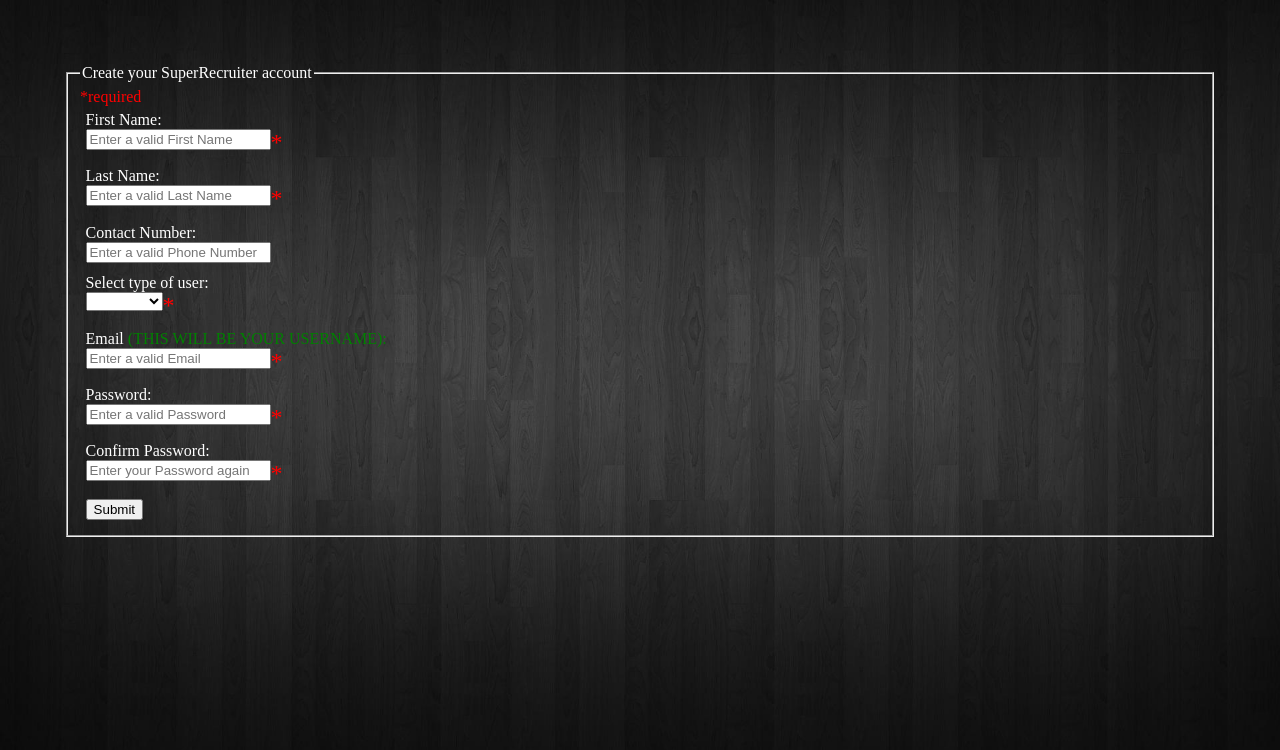
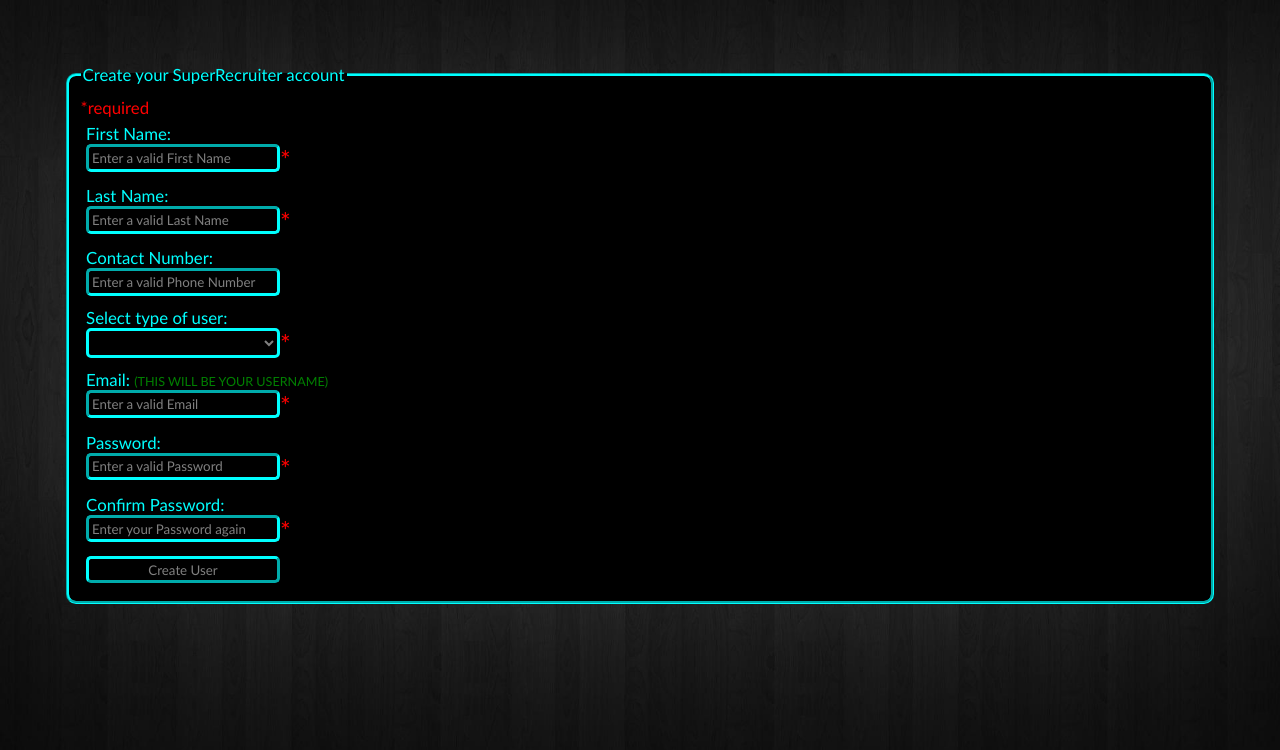
Before and after one commit to tscott8/tscott8.github.io, a PHP site: page /new_user_form.html in a window 1280 px wide. Shown: the top 750 px of the page. Run offline with PHP 8.4, Linux system fonts and the light colour scheme.

Commit message:
update to app

```diff
--- a/SuperRecruiter.css
+++ b/SuperRecruiter.css
@@ -4,14 +4,21 @@
 	margin-top:5%;
     width: 90%;
 }
-.myform h2 {
-	color:darkcyan;
+.myform {
+	background-color:black;
+	border-radius: 10px;
+	font-family:"Trebuchet MS", Helvetica, sans-serif;
+	color:aqua;
+	padding:1%;
+	border-color: aqua;
+	border-width: medium;
+	font-size: 105%;
 }
-.myform p {
+.myform fieldset{
 	max-width: inherit;
-}
-.myform fieldset {
-	max-width: inherit;
+	border-radius: 10px;
+	border-color: aqua;
+	border-width: medium;
 }
 .myform ul{
 	list-style-type: none;
@@ -20,16 +27,46 @@
 	overflow: hidden;
 }
 .myform li{
+	list-style-type: none;
+	margin: 0;
+	overflow: hidden;
 	padding: .5%;
+}
+
+.myform input, textarea, button, select, option {
+	border-radius: 5px;
+	border-width: medium;
+	border-color: aqua;
+	background-color: black;
+	color:gray;
+	font-family: inherit;
+	padding: .25%;
+	min-width: 17.5%;
+	box-sizing:border-box;
 }
 .asterisk {
 	color:red;
 	font-size: 150%;
 	vertical-align: top;
-
 }
 body {
    background-image: url("background.jpg");
    background-size: cover;
-color: White;
+	color: White;
 }
+
+input::-webkit-input-placeholder {
+color: gray !important;
+}
+
+input:-moz-placeholder { /* Firefox 18- */
+color: gray !important;
+}
+
+input::-moz-placeholder {  /* Firefox 19+ */
+color: gray !important;
+}
+
+input:-ms-input-placeholder {
+color: gray !important;
+}
--- a/new_user_form.html
+++ b/new_user_form.html
@@ -80,9 +80,10 @@ header("location: menu.php");
         </script>
     </head>
     <body class="center" onload="check_user_type()">
-        <form class="myform" id="register" action="create_new_user.php" method="post" onsubmit="return checkForm()">
-            <fieldset>
-            <legend>Create your SuperRecruiter account</legend>
+		<fieldset class="myform">
+		<legend>Create your SuperRecruiter account</legend>
+        <form id="register" action="create_new_user.php" method="post" onsubmit="return checkForm()">
+
 				<span style="color:red">*required</span>
             <ul>
                 <li>First Name:
@@ -111,13 +112,13 @@ header("location: menu.php");
 						<option value="CE">Civil Engineering</option>
 						<option value="CIT">CIT</option>
 						<option value="Physics">Physics</option>
-					</select><span style="color:red">*</span>
+					</select><span class="asterisk">*</span>
 				</li>
 				<li style="display:none" id="skills">Please list your skills:
 					<!--dynamic unfolding list would be nice-->
 					<br><textarea rows="10" cols="30"></textarea><span class="asterisk">*</span>
 				</li>
-				<li>Email <span style="color:green; text-transform:uppercase;">(this will be your username):</span>
+				<li>Email: <span style="color:green; text-transform:uppercase; font-size:75%;">(this will be your username)</span>
                     <br><input type="email" id="email" name="email" onchange="clear_message()" placeholder="Enter a valid Email"/><span class="asterisk">*</span>
                     <div id="email_message" style="color:Red"></div></li>
                 <li>Password:
@@ -126,9 +127,9 @@ header("location: menu.php");
                 <li>Confirm Password:
                     <br><input type="password" id="password_confirm" name="password_confirm" onchange="clear_message(); checkPassMatch();" placeholder="Enter your Password again"/><span class="asterisk">*</span>
                     <div id="match_message" style="color:Red"></div></li>
-                <li><input type="submit"/></li>
+			<li><button type="submit" name="submit"/>Create User</button></li>
             </ul>
+			</form>
             </fieldset>
-        </form>
     </body>
 </html>
```
Also changed, not shown: Startup.html (+6 -4 lines), login_form.html (+10 -9 lines).
